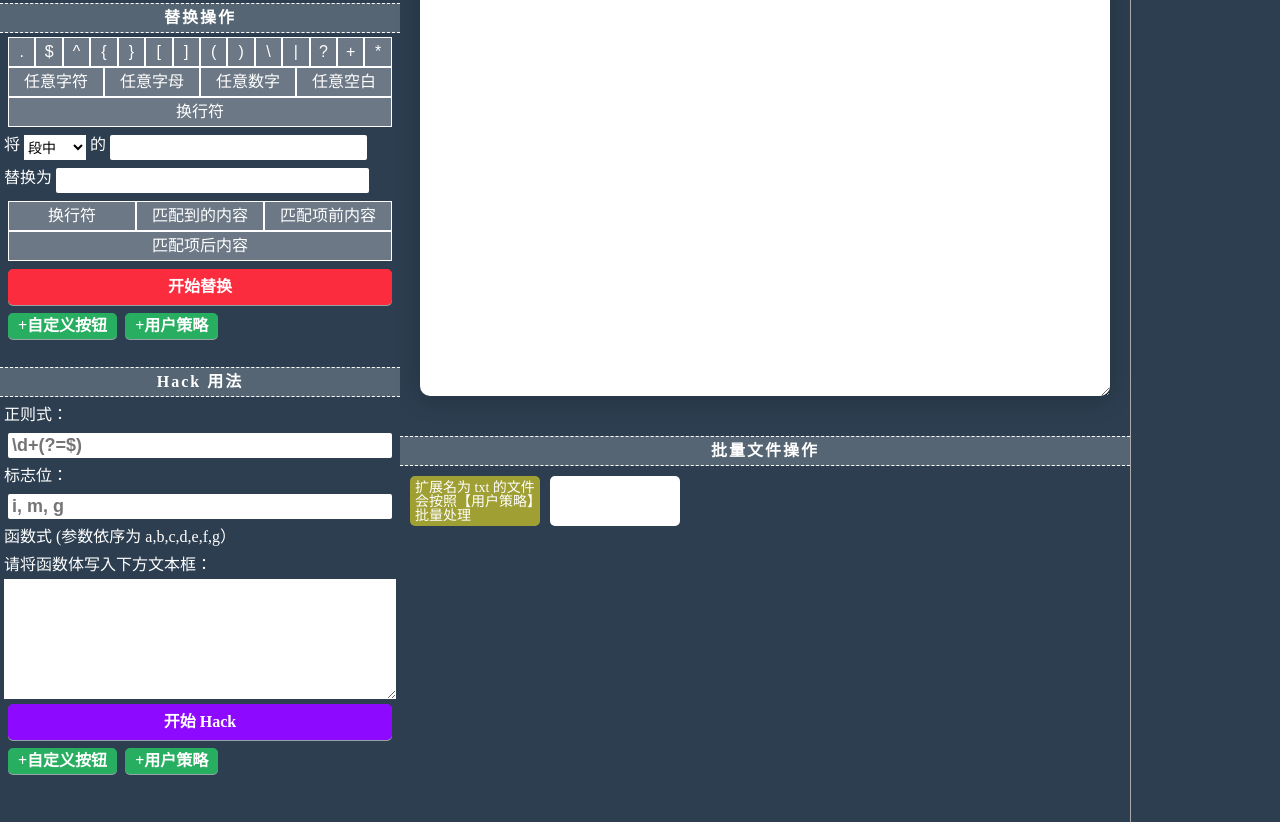
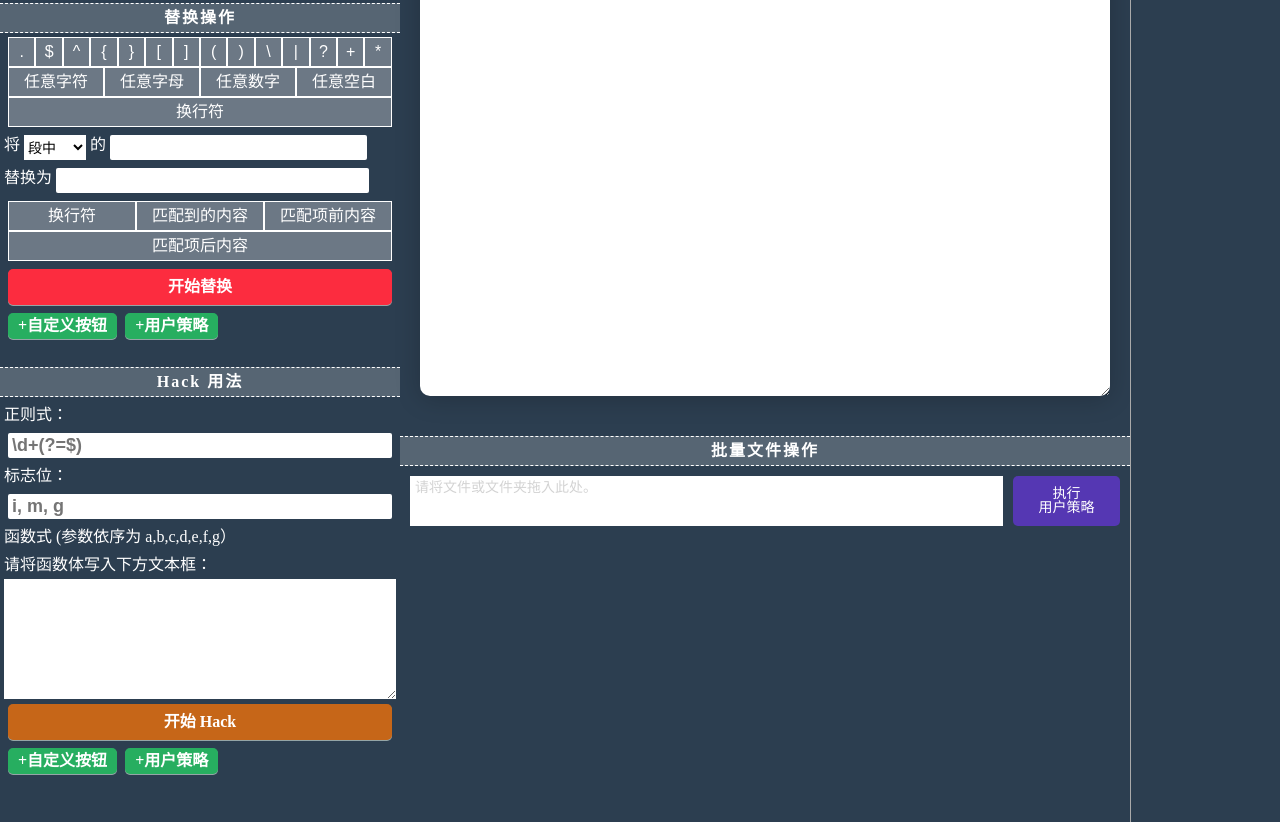
Before and after one commit to philhomic/textCleaner, a website: page index.html in a window 1280 px wide. Shown: the part 603-1425 px from the top of the page. Drawn offline with Linux system fonts and the light colour scheme.

Commit message:
front end for batch files done

```diff
--- a/index.html
+++ b/index.html
@@ -83,8 +83,9 @@
 				<div id="filearea">
 					<h3>批量文件操作</h3>
 					<div>
-						<div class="explain">扩展名为 txt 的文件会按照【用户策略】批量处理</div>
-						<div class="filelist">将文件或文件夹拖到此处</div>
+						<!-- <div class="explain">扩展名为 txt 的文件会按照【用户策略】批量处理</div> -->
+						<div class="filelist" placeholder="请将文件或文件夹拖入此处。"></div>
+						<div class="batchFileExecute" id="batchFileExe">执行<br>用户策略</div>
 					</div>
 				</div>
 			</section>
--- a/js/main.js
+++ b/js/main.js
@@ -639,4 +639,9 @@ $(function() {
 		window.location.reload();
 	})
 
+	//批量文件操作相关代码
+	$('#batchFileExe').on('click', function(){
+
+	})
+
 })
--- a/style/main.css
+++ b/style/main.css
@@ -240,7 +240,8 @@ h1 {
 #filearea .explain, #filearea div div {
 	font-size: 14px;
 	background: rgba(208, 201, 41, 0.7);
-	width: 120px;
+	/* width: 120px; */
+	flex: 1;
 	height: 40px;
 	margin: 10px;
 	padding: 5px 5px;
@@ -248,9 +249,30 @@ h1 {
 	border-radius: 5px;
 }
 
-#filearea div div {
+#filearea .filelist {
+	flex: 6;
+	margin-left: 10px;
+	background: #fff;
+	border-radius: 0;
+	color: red;
+	overflow: auto;
+	cursor: grabbing;
+}
+
+#filearea .filelist:empty::before {
+	color: lightgrey;
+	content: attr(placeholder);
+}
+
+#filearea .batchFileExecute {
+	flex: 1;
+	display: flex;
 	margin-left: 0;
-	background: #fff;
+	background: rgb(85, 55, 179);
+	text-align:center;
+	justify-content: center;
+	align-items:center;
+	/* line-height: 20px; */
 }
 
 #toolbars {
@@ -389,7 +411,7 @@ h1 {
 
 #toolbars .hack #executeHack {
 	display: block;
-	background-color: #8d09ff;
+	background-color: rgb(198, 102, 24);
 	width: 100%;
 	padding: 10px;
 	margin-top: 5px
```
